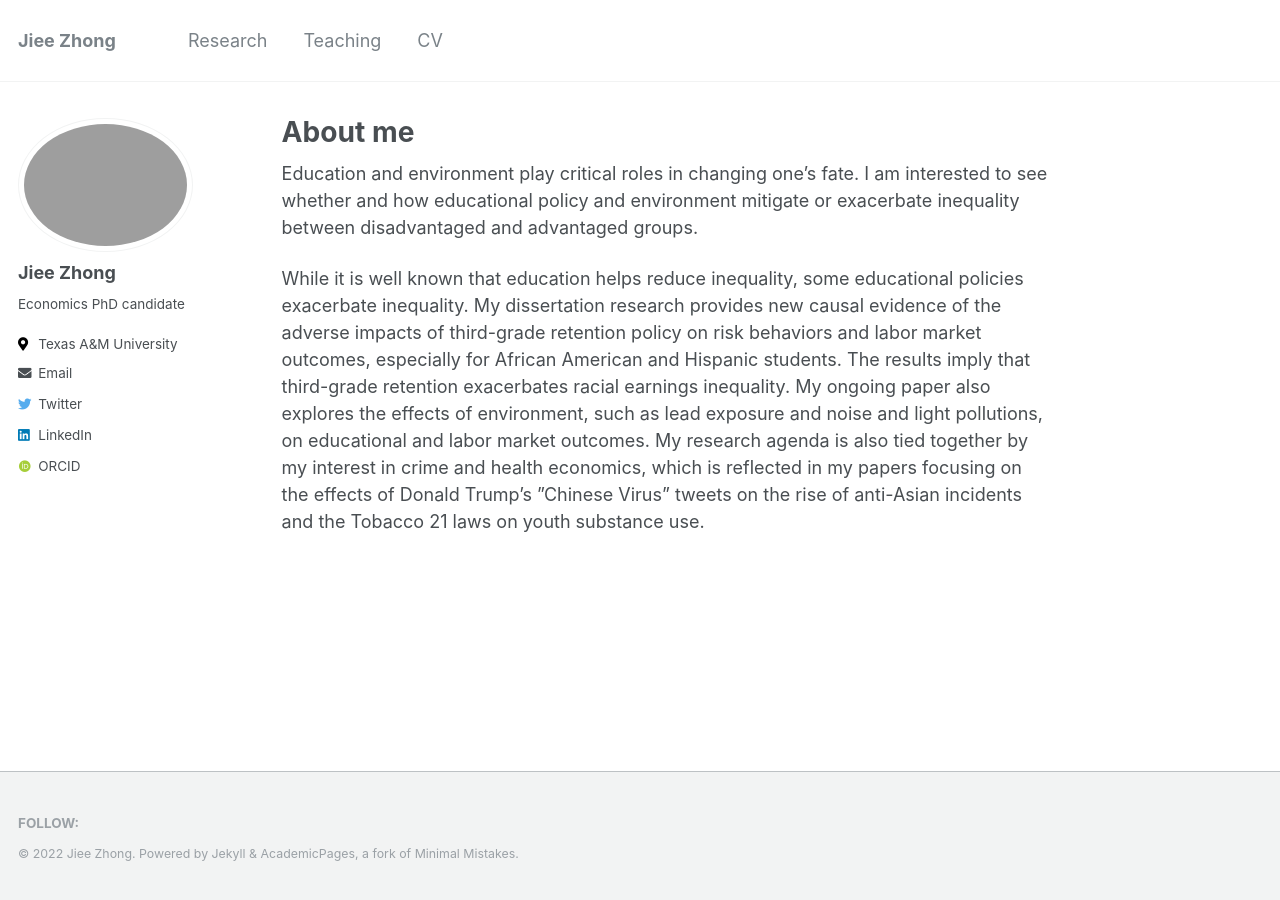
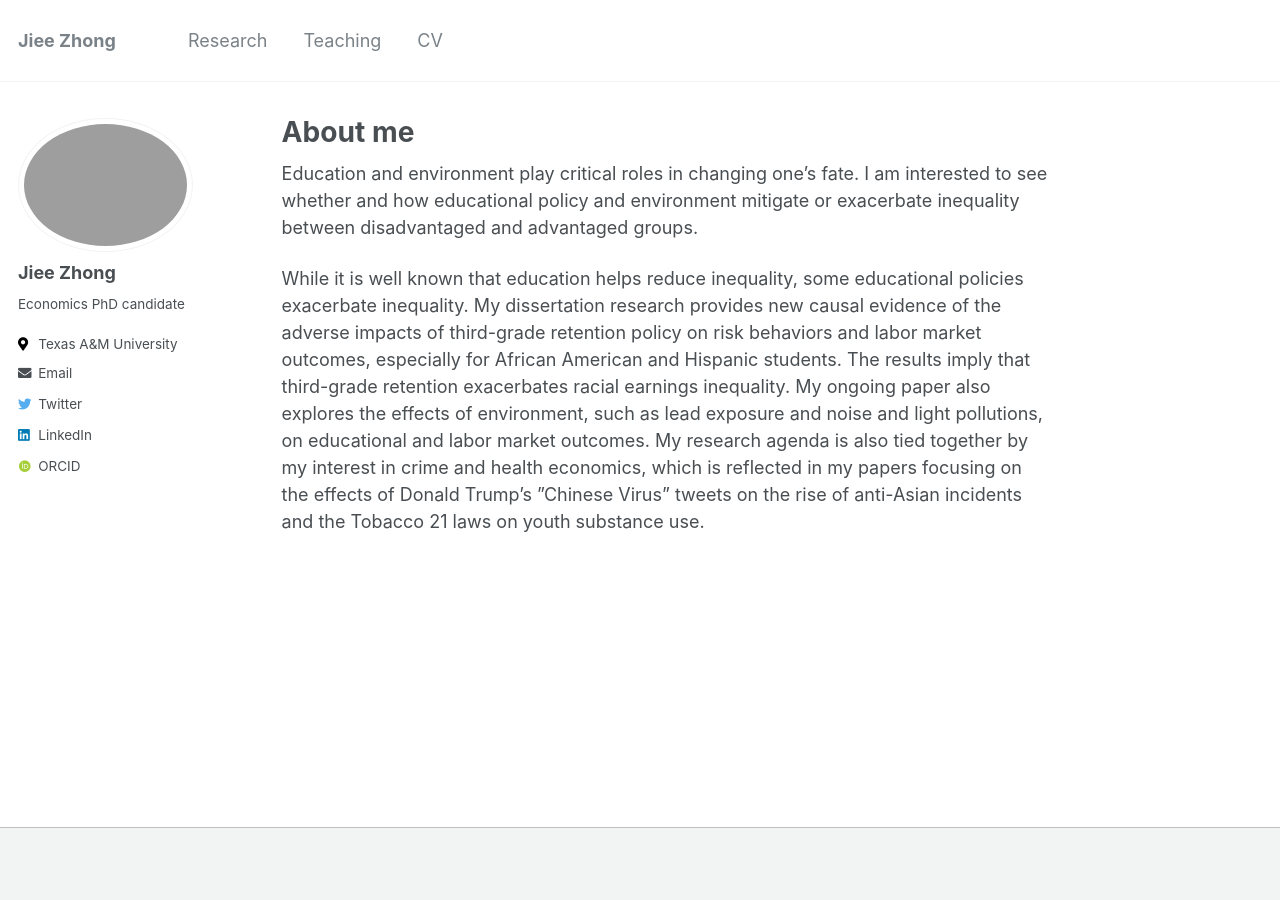
Before and after one commit to jieezhong/jieezhong.github.io, a Jekyll site: the page built from _pages/about.md, in a window 1280 px wide. Built offline with Jekyll 4.4.1, drawn with Linux system fonts in a browser that asks for light colours; some web fonts are replaced.

Commit message:
Update footer.html

```diff
--- a/_includes/footer.html
+++ b/_includes/footer.html
@@ -2,10 +2,7 @@
 
 <div class="page__footer-follow">
   <ul class="social-icons">
-    {% if site.data.ui-text[site.locale].follow_label %}
-      <li><strong>{{ site.data.ui-text[site.locale].follow_label }}</strong></li>
-    {% endif %}
-        {% if site.facebook.username %}
+            {% if site.facebook.username %}
       <li><a href="https://facebook.com/{{ site.facebook.username }}"><i class="fab fa-facebook-square" aria-hidden="true"></i> Facebook</a></li>
     {% endif %}
     {% if site.author.github %}
@@ -16,5 +13,3 @@
     {% endif %}
      </ul>
 </div>
-
-<div class="page__footer-copyright">&copy; {{ site.time | date: '%Y' }} {{ site.name | default: site.title }}. {{ site.data.ui-text[site.locale].powered_by | default: "Powered by" }} <a href="http://jekyllrb.com" rel="nofollow">Jekyll</a> &amp; <a href="https://github.com/academicpages/academicpages.github.io">AcademicPages</a>, a fork of <a href="https://mademistakes.com/work/minimal-mistakes-jekyll-theme/" rel="nofollow">Minimal Mistakes</a>.</div>
```
